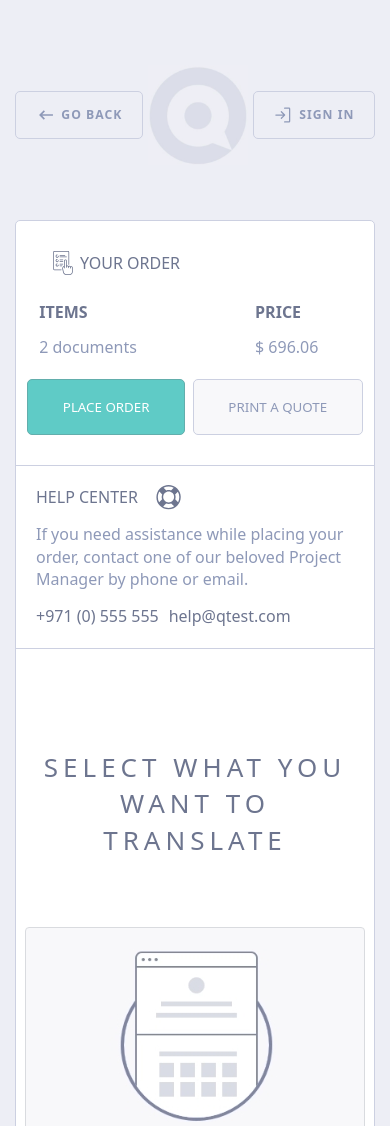
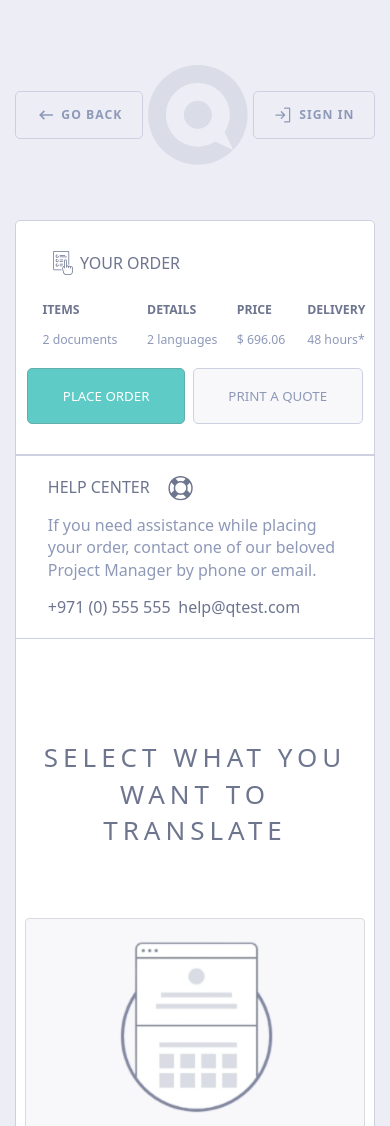
Before and after one commit to Mifaresss/form-practice, a plain HTML site: page index.html in a window 390 px wide. Shown: the top 1126 px of the page. Drawn offline with Linux system fonts and the light colour scheme.

Commit message:
Some refactoring

```diff
--- a/css/styles.css
+++ b/css/styles.css
@@ -118,16 +118,23 @@ label {
 .logo {
 	max-width: 100px;
 	min-width: 50px;
+	max-height: 100px;
 	flex: 1 1 auto;
 	transition: outline 50ms;
 }
-.logo:hover,
-.logo:focus {
-	outline: var(--main-outline);
-	border-radius: 50%;
+.logo:focus .img-logo__circle {
+	fill: #949ab974;
 }
 .logo__img {
 	width: 100%;
+	height: 100%;
+	transition: all .2s;
+}
+.img-logo__circle {
+	transition: all .15s;
+}
+.logo__img:hover .img-logo__circle {
+	fill: #949ab974;
 }
 
 
@@ -154,19 +161,23 @@ label {
 .header-form {
 	display: flex;
 	flex-wrap: wrap;
+	border-bottom: var(--secondary-border);
+}
+.header-form::before {
+	content: '';
+	border: 0.5px solid #CCD0E1;
 }
 .header-form__order-data {
 	padding: 30px calc(10px + 20 * ((100vw - 320px) / (1300 - 320)));
 }
 .order-data {
-	max-width: 100%;
 	flex: 1 1 auto;
 	display: flex;
-	justify-content: space-between;
+	flex-wrap: wrap;
+	gap: 20px;
 	align-items: center;
 	position: relative;
-	border-right: var(--secondary-border);
-	border-bottom: var(--secondary-border);
+	order: -1;
 }
 .order-data__title {
 	position: absolute;
@@ -192,6 +203,7 @@ label {
 .order-data-table {
 	flex: 1 1 auto;
 	display: flex;
+	font-size: calc(12px + 4 * ((100vw - 320px) / (1280 - 320)));
 }
 .order-data-table tbody {
 	flex: 1 1 auto;
@@ -212,12 +224,14 @@ label {
 }
 .order-data-table__cell {
 	white-space: nowrap;
-	margin-right: 11px;
+}
+:where(.order-data-table__cell + .order-data-table__cell) {
+	margin-left: 15px;
 }
 .main-form-buttons {
 	flex: 1 1 auto;
 	display: flex;
-	flex-direction: column;
+	flex-wrap: wrap;
 	gap: 8px;
 	max-width: 180px;
 }
@@ -256,14 +270,10 @@ label {
 	padding: 20px;
 }
 .help-section {
-	flex: 1 1 auto;
-	max-width: 35%;
+	flex: 1 1 15%;
 	display: flex;
-	flex-direction: column;
 	justify-content: center;
-	align-items: center;
 	position: relative;
-	border-bottom: var(--secondary-border);
 }
 .help-section__container {
 	max-width: 300px;
@@ -291,14 +301,13 @@ label {
 .help-section__address {
 	color: var(--secondary-text-color);
 	font-weight: 500;
+	display: flex;
+	gap: calc(7px + 10 * ((100vw - 320px) / (1280 - 320)));
 	font-style: normal;
 	white-space: nowrap;
 }
 .help-section__link {
 	color: inherit;
-}
-.help-section__number {
-	margin-right: calc(5px + 10 * ((100vw - 320px) / (1280 - 320)));
 }
 
 
@@ -353,11 +362,19 @@ label {
 	gap: 10px;
 	position: relative;
 	min-width: 120.7px;
-	transition: box-shadow 200ms;
+	transition: background-color 150ms;
+}
+.hero-section__label:hover {
+	background-color: var(--secondary-background-color);
+}
+.hero-section__label:has(.hero-section__input:focus) {
+	outline: var(--main-outline);
+	background-color: var(--secondary-background-color);
 }
 .hero-section__label:has(.hero-section__input:checked) {
 	outline: 7px solid #76A8E0;
 	transition: outline 200ms;
+	background-color: var(--secondary-background-color);
 }
 .hero-section__label:has(.hero-section__input:checked)::after {
 	content: url('../images/check-mark-svgrepo-com.svg');
@@ -366,13 +383,6 @@ label {
 	right: 5px;
 	width: 20px;
 	height: 20px;
-}
-.hero-section__label:hover {
-	box-shadow: 0 0 7px #75777a;
-	border-radius: 3px;
-}
-.hero-section__label:has(.hero-section__input:focus) {
-	box-shadow: 0 0 7px #75777a;
 }
 .hero-section__icon {
 	pointer-events: none;
@@ -914,7 +924,7 @@ label {
 	max-width: 15%;
 }
 .inputs-card-info__card-code input {
-	padding: 15px 25px 15px 35px;
+	padding: 15px 25px;
 }
 .payment-section__radio-label:has(.payment-section__radio-input:checked) .inputs-card-info {
 	display: flex;
@@ -1028,6 +1038,10 @@ label {
 
 
 
+
+
+
+
 /* =========================================== Footer Styles =========================================== */
 .footer {
 	width: 100%;
@@ -1104,8 +1118,25 @@ label {
 
 
 
+
+
+
+
+
+
+
+
 /* =========================================== Media Requests Styles =========================================== */
 @media (max-width: 1080px) {
+	.header-form {
+		flex-direction: column;
+	}
+	.help-section {
+		justify-content: flex-start;
+	}
+	.help-section__container {
+		max-width: none;
+	}
 	.help-section__img {
 		left: 115px;
 	}
@@ -1140,16 +1171,6 @@ label {
 	}
 }
 @media (max-width: 907px) {
-	.order-data {
-		border-right: none;
-	}
-	.help-section {
-		max-width: 100%;
-	}
-	.help-section__container {
-		max-width: 100%;
-		margin: 0;
-	}
 	.payment-section__wrapper-radio-inputs {
 		margin-bottom: 350px;
 	}
@@ -1165,6 +1186,9 @@ label {
 	}
 	.inputs-card-info__card-code {
 		max-width: 100%;
+	}
+	.footer__section {
+		flex: 0 1 auto;
 	}
 	.footer__logo {
 		order: 1;
@@ -1192,6 +1216,9 @@ label {
 	}
 }
 @media (max-width: 681px) {
+	.order-data__table {
+		margin: 50px 0 0 15px;
+	}
 	.hero-section__container {
 		flex-wrap: wrap;
 	}
@@ -1209,20 +1236,8 @@ label {
 	}
 }
 @media (max-width: 550px) {
-	.order-data {
-		flex-wrap: wrap;
-		gap: 20px;
-	}
-	.order-data__table {
-		margin-top: 50px;
-	}
-	.order-data__buttons {
-		max-width: 100%;
-		margin: 0 auto;
-		flex-direction: row;
-	}
-	.order-data__button {
-		max-width: 100%;
+	.main-form-buttons {
+		max-width: none;
 	}
 	.table-upload-section__row {
     display: grid;
@@ -1250,12 +1265,6 @@ label {
 	}
 }
 @media (max-width: 430px) {
-	.order-data-table__row {
-		grid-template-columns: 70% 30%;
-	}
-	.remove-min-width {
-		display: none;
-	}
 	.table-upload-section__file-icon {
 		display: none;
 	}
@@ -1267,6 +1276,24 @@ label {
 	}
 }
 @media (max-width: 350px) {
+	.order-data {
+		width: 100%;
+	}
+	.order-data-table__row {
+		grid-template-columns: 40% 30% 30%;
+	}
+	.order-data-table__cell {
+		margin-left: 0;
+	}
+	.remove-min-width {
+		display: none;
+	}
+	.help-section__container {
+		margin: 0;
+	}
+	.help-section__address {
+		flex-wrap: wrap;
+	}
 	.inputs-card-info {
 		margin-top: 400px;
 	}
--- a/index.html
+++ b/index.html
@@ -19,7 +19,14 @@
                <span class="header__button-text">Go back</span>
             </button>
             <a href="#" class="header__logo logo">
-               <img src="./images/logo.png" alt="" class="logo__img">
+               <svg class="logo__img img-logo" width="313" height="313" viewBox="0 0 313 313"
+                  xmlns="http://www.w3.org/2000/svg">
+                  <circle class="img-logo__circle" cx="156" cy="156" r="156" fill="#DADDE7" />
+                  <circle class="img-logo__medium-circle" cx="156" cy="156" r="100" fill="#EDEEF5" />
+                  <circle class="img-logo__circle" cx="156" cy="156" r="44" fill="#DADDE7" />
+                  <path class="img-logo__triangle" d="M267.252 266.971L205.981 237.113L237.393 205.7L267.252 266.971Z"
+                     fill="#EDEEF5" />
+               </svg>
             </a>
             <button class="header__button button">
                <img class="header__button-img" src="./images/sign-in-duotone-svgrepo-com.svg" alt="">
@@ -35,20 +42,20 @@
                         <th class="order-data-table__cell">Items</th>
                         <th class="order-data-table__cell remove-min-width">Details</th>
                         <th class="order-data-table__cell">Price</th>
-                        <th class="order-data-table__cell remove-min-width">Delivery</th>
+                        <th class="order-data-table__cell">Delivery</th>
                      </tr>
                      <tr class="order-data-table__row">
                         <td class="order-data-table__cell">2 documents</td>
                         <td class="order-data-table__cell remove-min-width">2 languages</td>
                         <td class="order-data-table__cell">$ 696.06</td>
-                        <td class="order-data-table__cell remove-min-width">48 hours*</td>
+                        <td class="order-data-table__cell">48 hours*</td>
                      </tr>
                   </table>
                   <div class="order-data__buttons main-form-buttons">
                      <button class="main-form-buttons__button main-form-buttons__button--submit button" type="submit">
                         Place order
                      </button>
-                     <button class="main-form-buttons__button main-form-buttons__button--reset button" type="reset">
+                     <button class="main-form-buttons__button main-form-buttons__button--reset button" type="button">
                         Print a quote
                      </button>
                   </div>
@@ -73,17 +80,17 @@
                   <legend class="hero-section__title">Select what you want to translate</legend>
                   <div class="hero-section__container">
                      <label class="hero-section__label" for="website">
-                        <img class="hero-section__icon" src="./images/website.jpg" alt="">
+                        <img class="hero-section__icon" src="./images/website.png" alt="">
                         <input class="hero-section__input" type="radio" name="item-for-translate" id="website">
                         <span class="hero-section__item-text">Website</span>
                      </label>
                      <label class="hero-section__label" for="documents">
-                        <img class="hero-section__icon" src="./images/documents.jpg" alt="">
+                        <img class="hero-section__icon" src="./images/documents.png" alt="">
                         <input class="hero-section__input" type="radio" name="item-for-translate" id="documents">
                         <span class="hero-section__item-text">Documents</span>
                      </label>
                      <label class="hero-section__label" for="social-account">
-                        <img class="hero-section__icon" src="./images/social-account.jpg" alt="">
+                        <img class="hero-section__icon" src="./images/social-account.png" alt="">
                         <input class="hero-section__input" type="radio" name="item-for-translate" id="social-account">
                         <span class="hero-section__item-text">Social Account</span>
                      </label>
@@ -275,7 +282,7 @@
                                  <div class="inputs-card-info__input-wrapper inputs-card-info__card-code">
                                     <label class="payment-section__label" for="card-code">Code</label>
                                     <input class="payment-section__input" type="text" id="card-code" maxlength="3"
-                                       title="Можно ввести только три цифры (код вашей карты)" pattern="[0-9]{3}">
+                                       title="You can only enter three digits (your card code)" pattern="[0-9]{3}">
                                  </div>
                               </div>
                            </label>
@@ -296,14 +303,14 @@
                <div class="form__footer footer-form">
                   <label class="footer-form__label" for="footer-checkbox">
                      <span class="footer-form__label-text">I agree to the</span>
-                     <input class="footer-form__input" type="checkbox" id="footer-checkbox" checked>
+                     <input class="footer-form__input" type="checkbox" id="footer-checkbox" required>
                      <a class="footer-form__link" href="#">Terms & Conditions</a>
                   </label>
                   <div class="footer-form__wrapper-buttons">
                      <button class="footer-form__button main-form-buttons__button--submit button" type="submit">
                         Place order
                      </button>
-                     <button class="footer-form__button main-form-buttons__button--reset button" type="reset">
+                     <button class="footer-form__button main-form-buttons__button--reset button" type="button">
                         Print a quote
                      </button>
                   </div>
```
Also changed, not shown: images/documents.jpg (deleted), images/documents.png (added), images/logo.svg (added), images/social-account.jpg (deleted), images/social-account.png (added), images/website.jpg (deleted), images/website.png (added).
